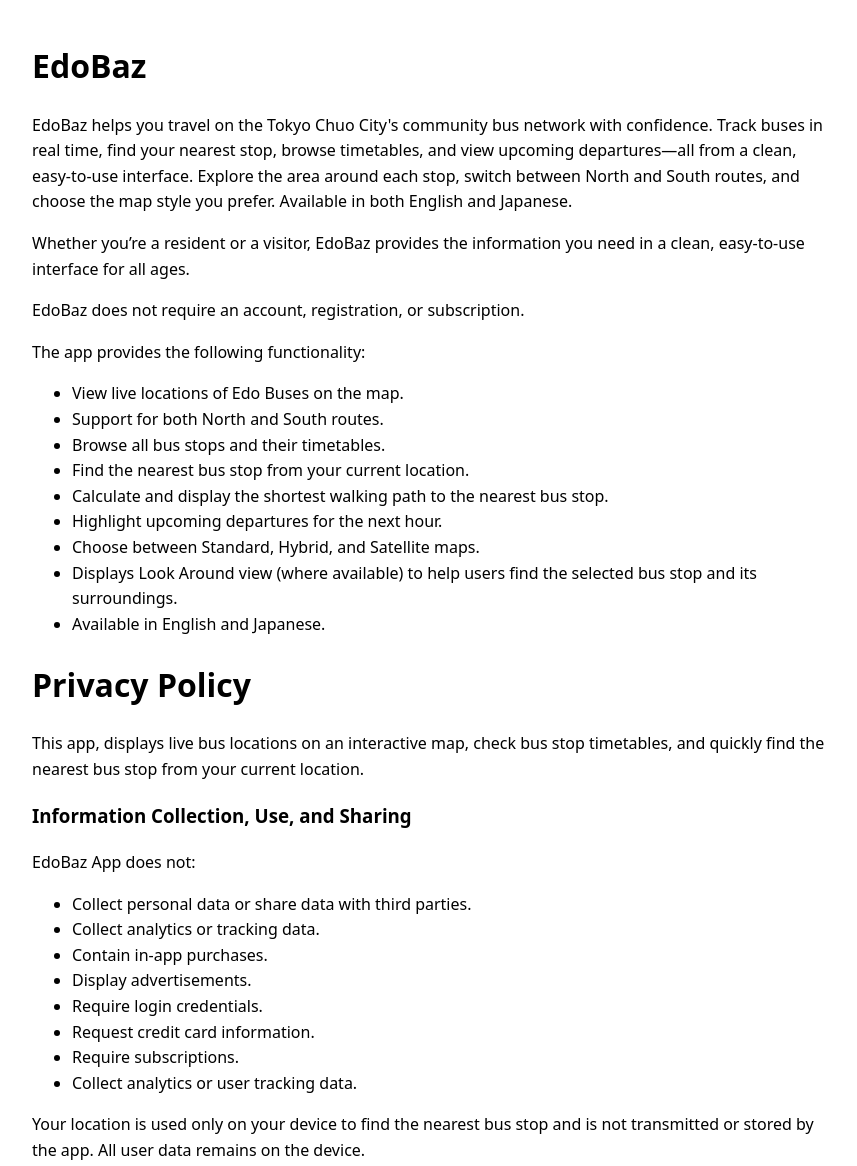
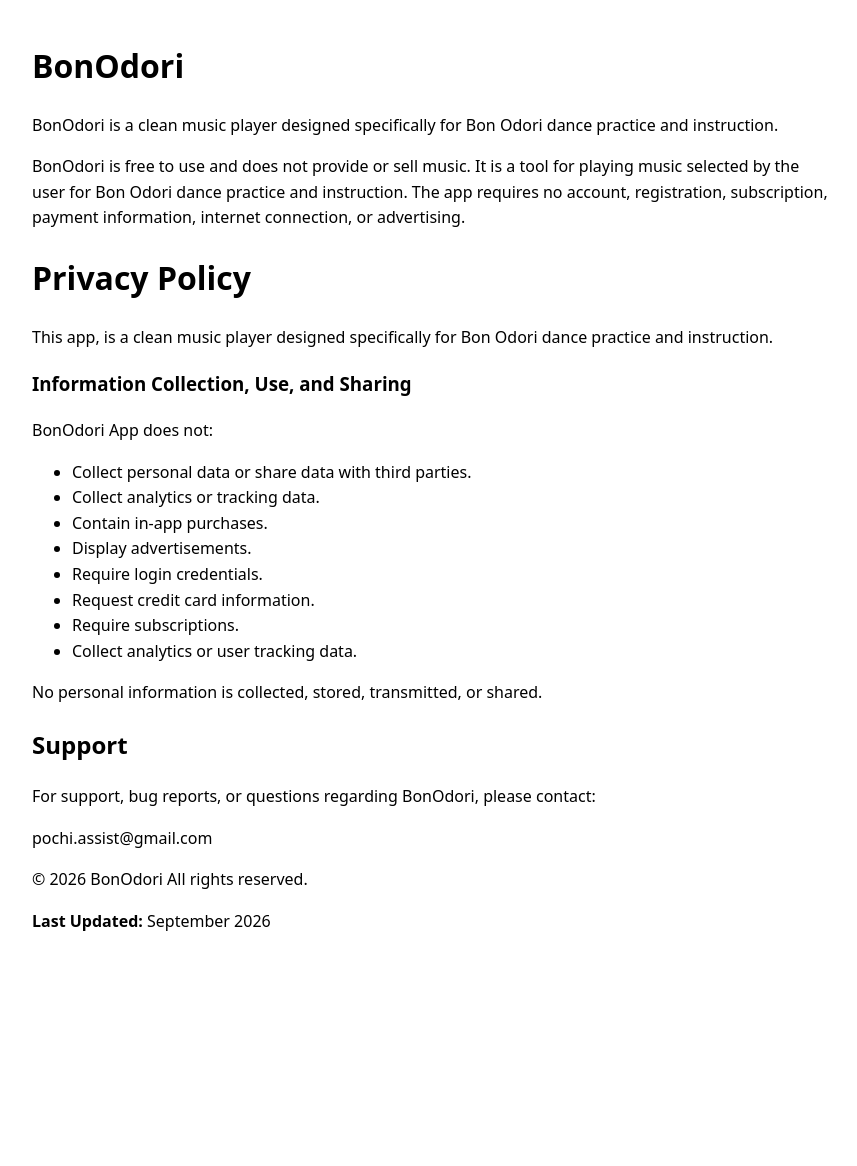
Before and after one commit to workingDog/BonOdoriWeb, a plain HTML site: page index.html in a window 1280 px wide. Shown: the top 1166 px of the page, without its empty margins (208-1065 px from the left). After the commit the page ends 975 px from the top, so only its background shows below. Drawn offline with Linux system fonts and the light colour scheme.

Commit message:
Replace EdoBaz references with BonOdori
Updated content to reflect the BonOdori app instead of EdoBaz, including descriptions, privacy policy, and support information.

```diff
--- a/index.html
+++ b/index.html
@@ -16,43 +16,25 @@
 </head>
 <body>
 
-<h1>EdoBaz</h1>
+<h1>BonOdori</h1>
     <p>
-EdoBaz helps you travel on the Tokyo Chuo City's community bus network with confidence. Track buses in real time, find your nearest stop, browse timetables, and view upcoming departures—all from a clean, easy-to-use interface. Explore the area around each stop, switch between North and South routes, and choose the map style you prefer. Available in both English and Japanese.
+BonOdori is a clean music player designed specifically for Bon Odori dance practice and instruction.
 </p>
-         <p>
-Whether you’re a resident or a visitor, EdoBaz provides the information you need in a clean, easy-to-use interface for all ages.
-    </p>
         <p>
-EdoBaz does not require an account, registration, or subscription.
-    </p>
-
-        <p>
-        The app provides the following functionality:
-
-<ul>
-    <li>View live locations of Edo Buses on the map.</li>
-    <li>Support for both North and South routes.</li>
-    <li>Browse all bus stops and their timetables.</li>
-    <li>Find the nearest bus stop from your current location.</li>
-    <li>Calculate and display the shortest walking path to the nearest bus stop.</li>
-    <li>Highlight upcoming departures for the next hour.</li>
-    <li>Choose between Standard, Hybrid, and Satellite maps.</li>
-    <li>Displays Look Around view (where available) to help users find the selected bus stop and its surroundings.</li>
-    <li>Available in English and Japanese.</li>
-</ul>
-
+BonOdori is free to use and does not provide or sell music. It is a tool for playing music
+            selected by the user for Bon Odori dance practice and instruction. The app requires
+            no account, registration, subscription, payment information, internet connection, or advertising.
     </p>
 
     <h1>Privacy Policy</h1>
 
     <p>
-        This app, displays live bus locations on an interactive map, check bus stop timetables, and quickly find the nearest bus stop from your current location.
+        This app, is a clean music player designed specifically for Bon Odori dance practice and instruction.
     </p>
 
 <h3>Information Collection, Use, and Sharing</h3>
 
-    <p>EdoBaz App does not:</p>
+    <p>BonOdori App does not:</p>
 
 <ul>
     <li>Collect personal data or share data with third parties.</li>
@@ -65,18 +47,13 @@
     <li>Collect analytics or user tracking data.</li>
 </ul>
 
-<p>
-    Your location is used only on your device to find the nearest bus stop and is not transmitted or stored by the app.
-    All user data remains on the device.
-    </p>
-
     <p>
         No personal information is collected, stored, transmitted, or shared.
     </p>
 
     <h2>Support</h2>
 <p>
-For support, bug reports, or questions regarding EdoBaz,
+For support, bug reports, or questions regarding BonOdori,
 please contact:
 </p>
 
@@ -85,9 +62,9 @@
 </p>
 
 
-        <p>© 2026 EdoBaz. All rights reserved.</p>
+        <p>© 2026 BonOdori All rights reserved.</p>
 
-    <p><strong>Last Updated:</strong> July 2026</p>
+    <p><strong>Last Updated:</strong> September 2026</p>
 
 </body>
 </html>
```
